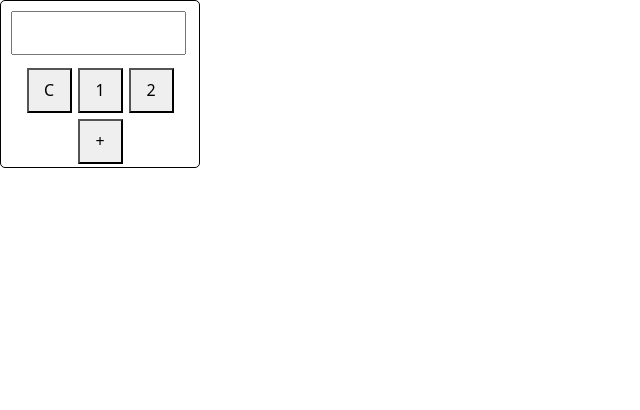
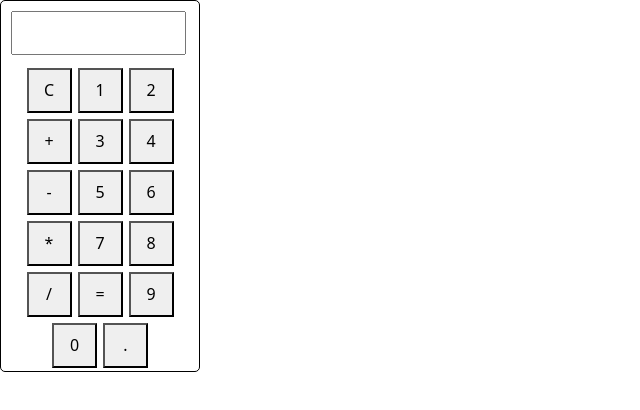
Before and after one commit to Gaurav-jain-21/React-Demo-, a React (Vite) app: page / in a window 1280 px wide. Shown: the top 410 px of the page, without its empty margins (0-640 px from the left). Built offline with nearby package versions, Linux system fonts and the light colour scheme.

Commit message:
this is my calculator ui

```diff
--- a/src/App.module.css
+++ b/src/App.module.css
@@ -3,9 +3,3 @@
   width: 200px;
   border-radius: 5px;
 }
-
-.buttons {
-  width: 45px;
-  height: 45px;
-  margin: 3px;
-}
--- a/src/Calculator/ButtonContainer.jsx
+++ b/src/Calculator/ButtonContainer.jsx
@@ -1,11 +1,29 @@
 import styles from "./ButtonContainer.module.css";
 const ButtonContainer = () => {
+  const buttonNames = [
+    "C",
+    "1",
+    "2",
+    "+",
+    "3",
+    "4",
+    "-",
+    "5",
+    "6",
+    "*",
+    "7",
+    "8",
+    "/",
+    "=",
+    "9",
+    "0",
+    ".",
+  ];
   return (
     <div className={styles.buttonsContainer}>
-      <button className={styles.buttons}>C</button>
-      <button className={styles.buttons}>1</button>
-      <button className={styles.buttons}>2</button>
-      <button className={styles.buttons}>+</button>
+      {buttonNames.map((buttonName) => (
+        <button className={styles.buttons}>{buttonName}</button>
+      ))}
     </div>
   );
 };
```
